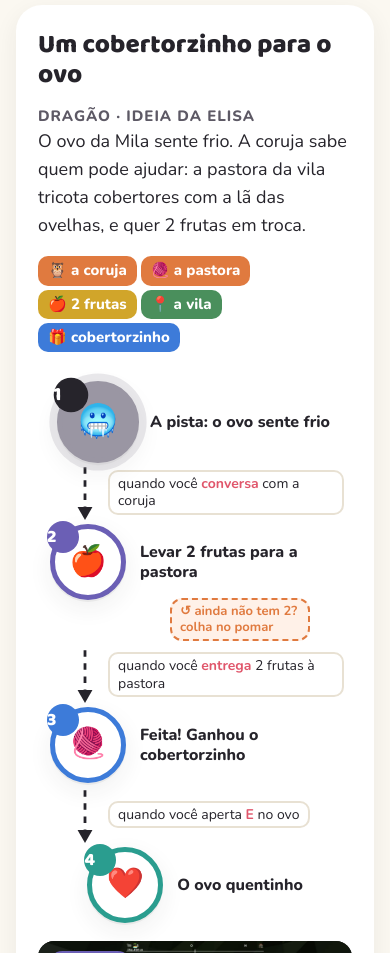
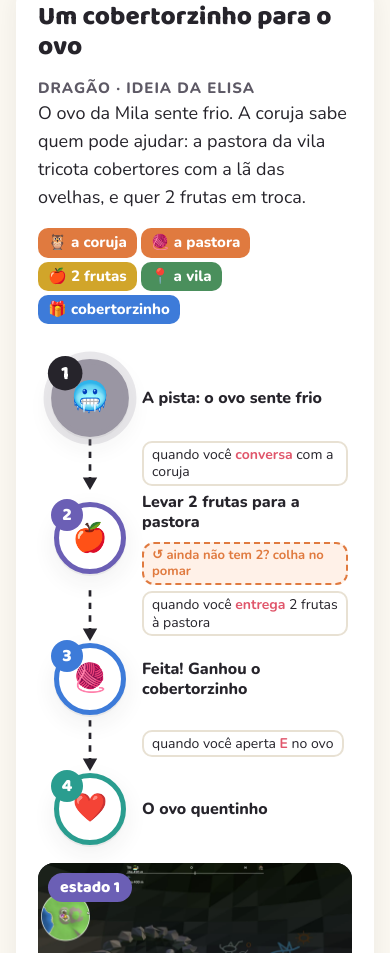
Before and after one commit to peas/li2-engine, a website: page docs/index.html in a window 390 px wide. Shown: the part 4616-5569 px from the top of the page. Drawn offline with nearby package versions, Linux system fonts and the light colour scheme.

Commit message:
page: state diagrams become a two-column timeline when the card is narrow (container query): bubbles and arrows in one column, names, loops and 'quando' labels in the other; number centred in its badge
Co-Authored-By: Claude Opus 5.5 <noreply@anthropic.com>

```diff
--- a/docs/index.html
+++ b/docs/index.html
@@ -70,7 +70,7 @@ nav.indice a:hover { border-color: var(--estado); }
   background: none; border: 0; padding: 0; font: inherit; color: inherit; cursor: pointer; }
 .bola { width: 96px; height: 96px; border-radius: 50%; display: grid; place-items: center; background: var(--cartao);
   border: 5px solid var(--cor-bola, var(--estado)); box-shadow: var(--sombra); font-size: 38px; position: relative; transition: transform .2s, box-shadow .2s; }
-.bola .n { position: absolute; top: -8px; left: -8px; width: 32px; height: 32px; border-radius: 50%; background: var(--cor-bola, var(--estado));
+.bola .n { position: absolute; text-align: center; top: -8px; left: -8px; width: 32px; height: 32px; border-radius: 50%; background: var(--cor-bola, var(--estado));
   color: #fff; font: 800 18px/32px "Baloo 2", sans-serif; }
 .estado .nome { font-weight: 800; font-size: 16px; line-height: 1.25; }
 .estado:hover .bola { transform: translateY(-3px); }
@@ -91,6 +91,24 @@ nav.indice a:hover { border-color: var(--estado); }
 .seta .quando { margin-top: 4px; font-size: 14px; line-height: 1.25; text-align: center; background: var(--cartao); border: 2px solid var(--linha);
   border-radius: 10px; padding: 3px 8px; }
 .seta .quando b { color: var(--evento); }
+.missao, #estados { container-type: inline-size; }
+/* Narrow card: a timeline. Column 1 holds the bubbles and the arrows between them (always centred on each other),
+   column 2 the name, the loop note and the "quando..." label. */
+@container (max-width: 860px) {
+  .diagrama { display: grid; grid-template-columns: 76px minmax(0, 1fr); column-gap: 14px; justify-content: stretch;
+    align-items: center; padding: 14px 4px 8px 14px; }
+  .estado { grid-column: 1 / -1; display: grid; grid-template-columns: 76px minmax(0, 1fr); column-gap: 14px; width: auto;
+    text-align: left; align-items: center; justify-items: start; }
+  .estado .bola { grid-row: 1 / span 2; width: 72px; height: 72px; font-size: 28px; justify-self: center; }
+  .estado .nome { align-self: end; }
+  .estado .volta { align-self: start; margin-top: 4px; max-width: none; }
+  .estado:not(:has(.volta)) .nome { grid-row: 1 / span 2; align-self: center; }
+  .seta { grid-column: 1 / -1; display: grid; grid-template-columns: 76px minmax(0, 1fr); column-gap: 14px; max-width: none;
+    min-width: 0; padding: 0; align-items: center; min-height: 58px; }
+  .seta svg.h { display: none; }
+  .seta svg.v { display: block; width: 22px; height: 54px; justify-self: center; }
+  .seta .quando { margin: 0; text-align: left; justify-self: start; }
+}
 @keyframes andar { to { stroke-dashoffset: -28; } }
 
 /* missão */
@@ -158,22 +176,11 @@ footer .grade { grid-template-columns: repeat(auto-fit, minmax(260px, 1fr)); }
   body { font-size: 17px; }
   .jogos, .por-dentro, .foto-ou-noticia, .linhas { grid-template-columns: 1fr; }
   .tela { grid-template-columns: 1fr; }
-  .diagrama { flex-direction: column; align-items: center; padding-top: 8px; }
-  .estado { width: auto; flex-direction: row; gap: 14px; text-align: left; }
-  .estado .nome { max-width: 200px; }
-  .bola { width: 76px; height: 76px; font-size: 30px; }
-  .estado .volta { display: none; }
-  .estado + .volta-movel { display: block; }
-  .seta { flex-direction: row; max-width: none; min-height: 64px; padding: 0 0 0 26px; gap: 10px; width: 100%; justify-content: flex-start; align-self: stretch; }
-  .seta svg.h { display: none; }
-  .seta svg.v { display: block; width: 26px; height: 56px; flex: 0 0 26px; }
-  .seta .quando { margin: 0; text-align: left; }
   .evento { grid-template-columns: 1fr; text-align: left; }
   .evento .fio { transform: rotate(90deg); margin: -4px auto; }
   .molde-diagrama { flex-direction: column; }
   .molde-diagrama .s { width: 100%; }
 }
-.volta-movel { display: none; margin: -2px 0 2px 90px; }
 @media (prefers-reduced-motion: reduce) {
   .seta .linha, .evento .fio line { animation: none; }
   html { scroll-behavior: auto; }
@@ -489,7 +496,6 @@ function missao(m) {
     b.addEventListener("click", () => mostrar(fotos.findIndex((f) => f.estado === i)));
     botoes.push(b);
     diag.append(b);
-    if (e.volta) diag.append(el("span", { className: "volta volta-movel" }, `↺ ${e.volta}`));
   });
   sec.append(diag);
   const tela = el("div", { className: "tela" });
```
